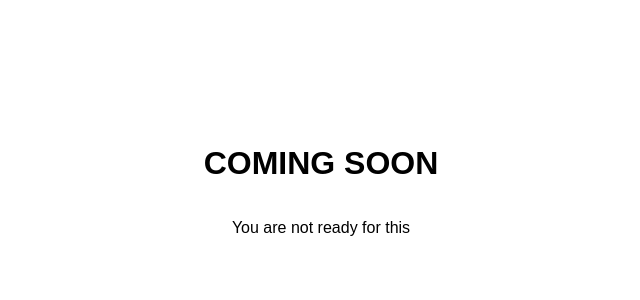
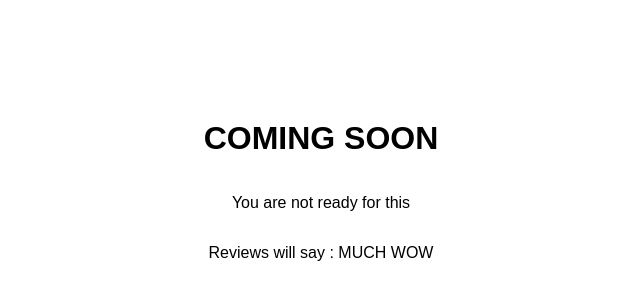
Before and after one commit to marcantoineblais/test_project, a plain HTML site: page index.html in a window 1280 px wide. Shown: the part 212-512 px from the top of the page, without its empty margins (319-959 px from the left). Drawn offline with Linux system fonts and the light colour scheme.

Commit message:
Update index.html

```diff
--- a/index.html
+++ b/index.html
@@ -6,5 +6,6 @@
     <div id="container">
         <h1>COMING SOON</h1>
         <p>You are not ready for this</p>
+        <p>Reviews will say : MUCH WOW</p>
     </div>
 </body>
```
